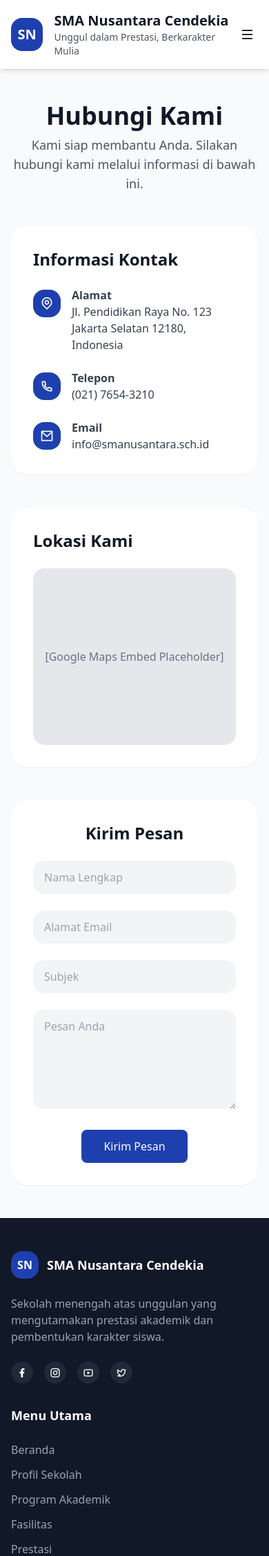
After one commit to ahmdyudaa/smanusantara, a Laravel app: template resources/views/pages/kontak.blade.php in a window 390 px wide. The commit adds this page. Shown: the top 2256 px of the page at 69% size. Run offline with Laravel 12, Linux system fonts and the light colour scheme; the template is opened without the code that fills it, so the values that code supplies are empty; some libraries are stand-ins or nearby versions.

Commit message:
This commit adds the remaining pages from the main navigation bar, including Profile pages, an Academic page, and a Contact page.
Key changes include:
- PageController: A new controller was created to handle the logic for these pages.
- Dynamic Profile Pages: The Profile pages (Visi & Misi, Sejarah, Struktur Organisasi) are now powered by the `PageContent` model. The controller includes a fallback to create dummy content if a page does not exist in the database, ensuring the site works out-of-the-box.
- Static Views: Dedicated Blade views with placeholder content have been created for the "Akademik" and "Kontak" pages.
- Updated Navigation: All links in the main header and mobile menu have been updated to point to the correct, newly created pages.

This change completes the basic page structure for the entire website.

```diff
--- a/resources/views/layouts/app.blade.php
+++ b/resources/views/layouts/app.blade.php
@@ -60,40 +60,40 @@
                     </div>
                 </div>
                 <nav class="hidden md:flex space-x-8">
-                    <a href="#" class="flex items-center space-x-2 text-primary font-medium">
+                    <a href="{{ route('home') }}" class="flex items-center space-x-2 {{ request()->routeIs('home') ? 'text-primary' : 'text-gray-700' }} hover:text-primary font-medium">
                         <div class="w-5 h-5 flex items-center justify-center"><i class="ri-home-line"></i></div>
                         <span>Beranda</span>
                     </a>
                     <div class="relative group">
-                        <a href="#" class="flex items-center space-x-2 text-gray-700 hover:text-primary">
+                        <a href="#" class="flex items-center space-x-2 {{ request()->routeIs('pages.show*') ? 'text-primary' : 'text-gray-700' }} hover:text-primary">
                             <div class="w-5 h-5 flex items-center justify-center"><i class="ri-user-line"></i></div>
                             <span>Profil</span>
                             <div class="w-5 h-5 flex items-center justify-center"><i class="ri-arrow-down-s-line transition-transform group-hover:rotate-180"></i></div>
                         </a>
                         <div class="absolute left-0 top-full mt-2 w-56 bg-white rounded-xl shadow-lg py-2 opacity-0 invisible group-hover:opacity-100 group-hover:visible transition-all duration-300 z-50">
-                            <a href="#" class="flex items-center space-x-3 px-4 py-2 text-gray-700 hover:bg-gray-50 hover:text-primary">
+                            <a href="{{ route('pages.show', 'visi_misi') }}" class="flex items-center space-x-3 px-4 py-2 text-gray-700 hover:bg-gray-50 hover:text-primary">
                                 <div class="w-5 h-5 flex items-center justify-center"><i class="ri-eye-line"></i></div>
                                 <span>Visi & Misi</span>
                             </a>
-                            <a href="#" class="flex items-center space-x-3 px-4 py-2 text-gray-700 hover:bg-gray-50 hover:text-primary">
+                            <a href="{{ route('pages.show', 'sejarah_sekolah') }}" class="flex items-center space-x-3 px-4 py-2 text-gray-700 hover:bg-gray-50 hover:text-primary">
                                 <div class="w-5 h-5 flex items-center justify-center"><i class="ri-history-line"></i></div>
                                 <span>Sejarah Sekolah</span>
                             </a>
-                            <a href="#" class="flex items-center space-x-3 px-4 py-2 text-gray-700 hover:bg-gray-50 hover:text-primary">
+                            <a href="{{ route('pages.show', 'struktur_organisasi') }}" class="flex items-center space-x-3 px-4 py-2 text-gray-700 hover:bg-gray-50 hover:text-primary">
                                 <div class="w-5 h-5 flex items-center justify-center"><i class="ri-team-line"></i></div>
                                 <span>Struktur Organisasi</span>
                             </a>
                         </div>
                     </div>
-                    <a href="#" class="flex items-center space-x-2 text-gray-700 hover:text-primary">
+                    <a href="{{ route('pages.akademik') }}" class="flex items-center space-x-2 {{ request()->routeIs('pages.akademik') ? 'text-primary' : 'text-gray-700' }} hover:text-primary">
                         <div class="w-5 h-5 flex items-center justify-center"><i class="ri-book-line"></i></div>
                         <span>Akademik</span>
                     </a>
-                    <a href="#" class="flex items-center space-x-2 text-gray-700 hover:text-primary">
+                    <a href="{{ route('news.index') }}" class="flex items-center space-x-2 {{ request()->routeIs('news.*') ? 'text-primary' : 'text-gray-700' }} hover:text-primary">
                         <div class="w-5 h-5 flex items-center justify-center"><i class="ri-news-line"></i></div>
                         <span>Berita</span>
                     </a>
-                    <a href="#" class="flex items-center space-x-2 text-gray-700 hover:text-primary">
+                    <a href="{{ route('pages.kontak') }}" class="flex items-center space-x-2 {{ request()->routeIs('pages.kontak') ? 'text-primary' : 'text-gray-700' }} hover:text-primary">
                         <div class="w-5 h-5 flex items-center justify-center"><i class="ri-phone-line"></i></div>
                         <span>Kontak</span>
                     </a>
@@ -106,11 +106,13 @@
         <!-- Mobile Menu -->
         <div class="md:hidden hidden bg-white border-t border-gray-200" id="mobile-menu">
             <div class="px-4 py-2 space-y-2">
-                <a href="#" class="block py-2 text-primary font-medium">Beranda</a>
-                <a href="#" class="block py-2 text-gray-700">Profil</a>
-                <a href="#" class="block py-2 text-gray-700">Akademik</a>
-                <a href="#" class="block py-2 text-gray-700">Berita</a>
-                <a href="#" class="block py-2 text-gray-700">Kontak</a>
+                <a href="{{ route('home') }}" class="block py-2 {{ request()->routeIs('home') ? 'text-primary' : 'text-gray-700' }} font-medium">Beranda</a>
+                <a href="{{ route('pages.show', 'visi_misi') }}" class="block py-2 text-gray-700">Visi & Misi</a>
+                <a href="{{ route('pages.show', 'sejarah_sekolah') }}" class="block py-2 text-gray-700">Sejarah Sekolah</a>
+                <a href="{{ route('pages.show', 'struktur_organisasi') }}" class="block py-2 text-gray-700">Struktur Organisasi</a>
+                <a href="{{ route('pages.akademik') }}" class="block py-2 {{ request()->routeIs('pages.akademik') ? 'text-primary' : 'text-gray-700' }}">Akademik</a>
+                <a href="{{ route('news.index') }}" class="block py-2 {{ request()->routeIs('news.*') ? 'text-primary' : 'text-gray-700' }}">Berita</a>
+                <a href="{{ route('pages.kontak') }}" class="block py-2 {{ request()->routeIs('pages.kontak') ? 'text-primary' : 'text-gray-700' }}">Kontak</a>
             </div>
         </div>
     </header>
--- /dev/null
+++ b/resources/views/pages/kontak.blade.php
@@ -0,0 +1,75 @@
+@extends('layouts.app')
+
+@section('title', 'Kontak Kami - SMA Nusantara Cendekia')
+
+@section('content')
+<div class="py-12 bg-gray-50">
+    <div class="max-w-7xl mx-auto px-4 sm:px-6 lg:px-8">
+        <div class="text-center mb-12">
+            <h1 class="text-4xl font-bold text-gray-900">Hubungi Kami</h1>
+            <p class="text-lg text-gray-600 mt-2">Kami siap membantu Anda. Silakan hubungi kami melalui informasi di bawah ini.</p>
+        </div>
+
+        <div class="grid md:grid-cols-2 gap-12">
+            <!-- Contact Information -->
+            <div class="bg-white p-8 rounded-2xl shadow-sm">
+                <h2 class="text-2xl font-bold text-gray-900 mb-6">Informasi Kontak</h2>
+                <div class="space-y-6 text-gray-700">
+                    <div class="flex items-start space-x-4">
+                        <div class="w-10 h-10 bg-primary text-white rounded-lg flex items-center justify-center flex-shrink-0 mt-1">
+                            <i class="ri-map-pin-line text-xl"></i>
+                        </div>
+                        <div>
+                            <h3 class="font-bold">Alamat</h3>
+                            <p>Jl. Pendidikan Raya No. 123<br>Jakarta Selatan 12180, Indonesia</p>
+                        </div>
+                    </div>
+                    <div class="flex items-start space-x-4">
+                        <div class="w-10 h-10 bg-primary text-white rounded-lg flex items-center justify-center flex-shrink-0 mt-1">
+                            <i class="ri-phone-line text-xl"></i>
+                        </div>
+                        <div>
+                            <h3 class="font-bold">Telepon</h3>
+                            <p>(021) 7654-3210</p>
+                        </div>
+                    </div>
+                    <div class="flex items-start space-x-4">
+                        <div class="w-10 h-10 bg-primary text-white rounded-lg flex items-center justify-center flex-shrink-0 mt-1">
+                            <i class="ri-mail-line text-xl"></i>
+                        </div>
+                        <div>
+                            <h3 class="font-bold">Email</h3>
+                            <p>info@smanusantara.sch.id</p>
+                        </div>
+                    </div>
+                </div>
+            </div>
+
+            <!-- Google Maps Placeholder -->
+            <div class="bg-white p-8 rounded-2xl shadow-sm">
+                <h2 class="text-2xl font-bold text-gray-900 mb-6">Lokasi Kami</h2>
+                <div class="bg-gray-200 rounded-lg h-64 flex items-center justify-center">
+                    <p class="text-gray-500">[Google Maps Embed Placeholder]</p>
+                </div>
+            </div>
+        </div>
+
+        <!-- Contact Form Placeholder -->
+        <div class="mt-12 bg-white p-8 rounded-2xl shadow-sm">
+            <h2 class="text-2xl font-bold text-gray-900 mb-6 text-center">Kirim Pesan</h2>
+            <form action="#" method="POST" class="max-w-xl mx-auto">
+                <div class="grid grid-cols-1 md:grid-cols-2 gap-6 mb-6">
+                    <input type="text" placeholder="Nama Lengkap" class="w-full px-4 py-3 bg-gray-100 rounded-lg focus:outline-none focus:ring-2 focus:ring-primary">
+                    <input type="email" placeholder="Alamat Email" class="w-full px-4 py-3 bg-gray-100 rounded-lg focus:outline-none focus:ring-2 focus:ring-primary">
+                </div>
+                <input type="text" placeholder="Subjek" class="w-full px-4 py-3 bg-gray-100 rounded-lg mb-6 focus:outline-none focus:ring-2 focus:ring-primary">
+                <textarea placeholder="Pesan Anda" rows="5" class="w-full px-4 py-3 bg-gray-100 rounded-lg mb-6 focus:outline-none focus:ring-2 focus:ring-primary"></textarea>
+                <div class="text-center">
+                    <button type="submit" class="bg-primary text-white font-medium px-8 py-3 rounded-button hover:bg-blue-700 transition-colors">Kirim Pesan</button>
+                </div>
+            </form>
+        </div>
+
+    </div>
+</div>
+@endsection
--- a/routes/web.php
+++ b/routes/web.php
@@ -16,6 +16,13 @@ Route::get('/berita/{news:slug}', [NewsController::class, 'show'])->name('news.s
 Route::get('/pengumuman', [AnnouncementController::class, 'index'])->name('announcements.index');
 Route::get('/pengumuman/{announcement}', [AnnouncementController::class, 'show'])->name('announcements.show');
 
+use App\Http\Controllers\PageController;
+
 // Achievement Routes
 Route::get('/prestasi', [AchievementController::class, 'index'])->name('achievements.index');
 Route::get('/prestasi/{achievement}', [AchievementController::class, 'show'])->name('achievements.show');
+
+// Static & Page Content Routes
+Route::get('/pages/{page_name}', [PageController::class, 'show'])->name('pages.show');
+Route::get('/akademik', [PageController::class, 'akademik'])->name('pages.akademik');
+Route::get('/kontak', [PageController::class, 'kontak'])->name('pages.kontak');
```
Also changed, not shown: app/Http/Controllers/PageController.php (added, +36 -0 lines), resources/views/pages/akademik.blade.php (added, +44 -0 lines), resources/views/pages/static/show.blade.php (added, +48 -0 lines).
